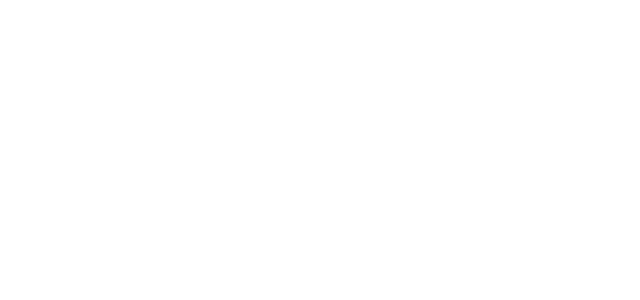
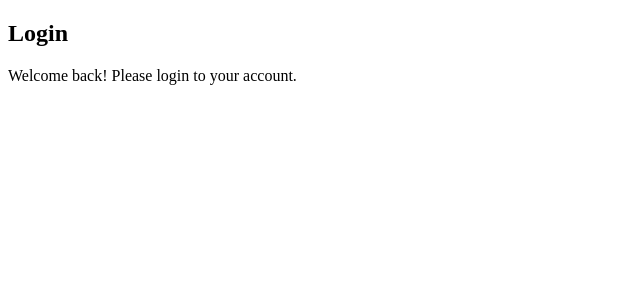
Before and after one commit to omar-albarakeh/Solar-IQ-React, a React (Create React App) app: page /login in a window 1280 px wide. Shown: the top 300 px of the page, without its empty margins (0-640 px from the left). Built offline with nearby package versions, Linux system fonts and the light colour scheme.

Commit message:
React <> auth title added

```diff
--- a/src/pages/Login.jsx
+++ b/src/pages/Login.jsx
@@ -10,6 +10,7 @@
 
   return (
     <AuthContainer>
+         <AuthTitle title="Login" subtitle="Welcome back! Please login to your account." />
     </AuthContainer>
   );
 };
```
